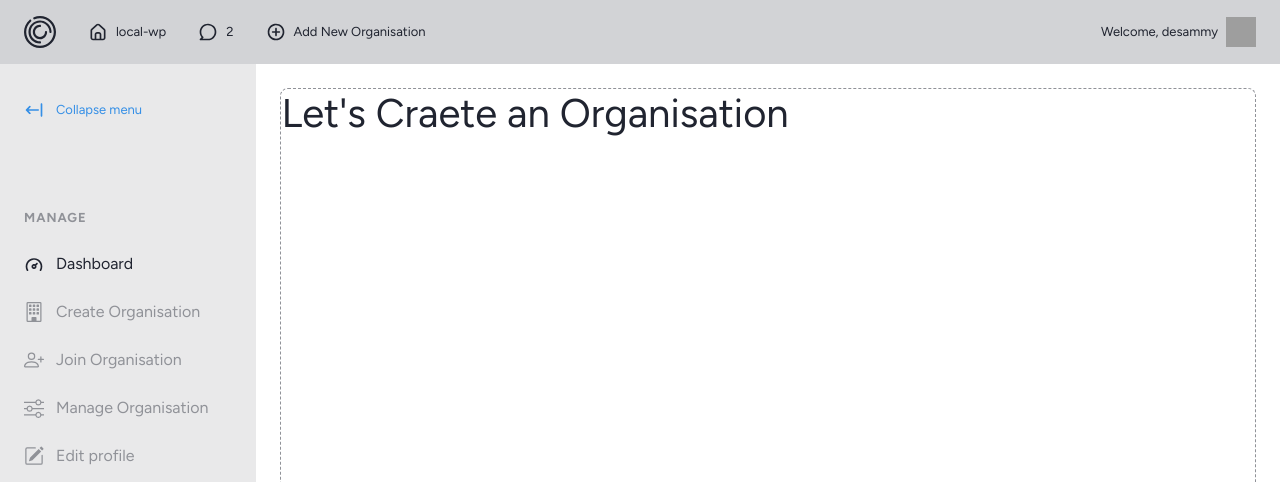
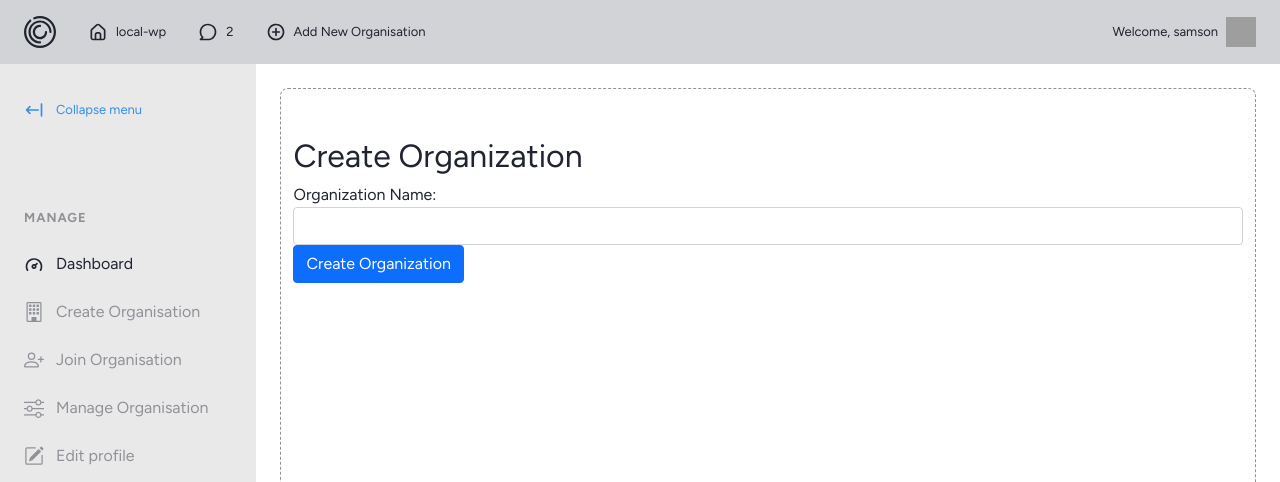
Before and after one commit to De-sam/QR_Attendance_App, a Flask app: page /create_org in a window 1280 px wide. Shown: the top 482 px of the page. Run offline with Flask 3, Linux system fonts and the light colour scheme; a user stored in the database is signed in; grey boxes are pictures that could not be loaded.

Commit message:
added create organisation feature

```diff
--- a/myapp/static/css/dashboard.css
+++ b/myapp/static/css/dashboard.css
@@ -64,6 +64,15 @@ body {
 	font-family: 'Figtree', sans-serif;
 	color: var(--gray-base);
 }
+
+/* adding hover effect */
+
+.sidebar__menu-item.active {
+    background-color: red;
+    color: white; /* Change text color to white */
+    /* Add any other styles for the active menu item */
+}
+
 
 .profile_image{
 	height: 30px;
@@ -167,6 +176,7 @@ body.sidebar-open #toggle-icon-close {
 	flex-direction: column;
 	gap: 4rem;
 	min-height: 100%;
+	z-index: 1000;
 	align-items: flex-start;
 	transform: translate3d(-100%, 0, 0);
 	transition: transform .4s ease-in-out, background-color .4s ease-in-out;
@@ -295,6 +305,7 @@ body.sidebar-open #sidebar {
 	border-radius: 8px;
 	height: calc(100vh + 10rem);
 	display: grid;
+	place-content: ;
 
 }
 
--- a/myapp/static/js/dashboard.js
+++ b/myapp/static/js/dashboard.js
@@ -42,3 +42,25 @@ const switchTheme = () => {
 
 // Add the event listener for the theme switcher
 document.querySelector('#sidebar__theme-switcher').addEventListener('click', switchTheme)
+
+// added functionality for hover effect
+// Get all the menu items
+const menuItems = document.querySelectorAll('.sidebar__menu-item');
+
+// Function to handle menu item selection
+const selectMenuItem = (menuItem) => {
+    // Remove 'active' class from all menu items
+    menuItems.forEach(item => {
+        item.classList.remove('active');
+    });
+
+    // Add 'active' class to the selected menu item
+    menuItem.classList.add('active');
+}
+
+// Add event listener to each menu item
+menuItems.forEach(item => {
+    item.addEventListener('click', () => {
+        selectMenuItem(item);
+    });
+});
--- a/myapp/templates/create_org.html
+++ b/myapp/templates/create_org.html
@@ -3,5 +3,14 @@
 
 
 {% block content %}
- <h1> Let's Craete an Organisation </h1>
+<div class="container mt-5">
+    <h2>Create Organization</h2>
+    <form method="POST">
+        <div class="form-group">
+            <label for="name">Organization Name:</label>
+            <input type="text" class="form-control" id="name" name="name" required>
+        </div>
+        <button type="submit" class="btn btn-primary">Create Organization</button>
+    </form>
+</div>
  {% endblock %}
--- a/myapp/templates/dashboard_base.html
+++ b/myapp/templates/dashboard_base.html
@@ -200,7 +200,7 @@
 				<ul>
 					<li class="menu-heading"><span>Manage</span></li>
 					<li>
-						<a href="#" class="active">
+						<a href="/dashboard" class="active">
 							<svg>
 								<use xlink:href="#icon-dashboard"></use>
 							</svg>
@@ -234,8 +234,11 @@
 						</a>
 					</li>
 
+					{% block menu %}
+					<!-- This is a dynamic menu -->
+					{% endblock %}
 
-					<li>
+<li>
 						<a href="#">
 							<svg xmlns="http://www.w3.org/2000/svg" width="16" height="16" fill="currentColor" class="bi bi-pencil-square" viewBox="0 0 16 16">
 								<path d="M15.502 1.94a.5.5 0 0 1 0 .706L14.459 3.69l-2-2L13.502.646a.5.5 0 0 1 .707 0l1.293 1.293zm-1.75 2.456-2-2L4.939 9.21a.5.5 0 0 0-.121.196l-.805 2.414a.25.25 0 0 0 .316.316l2.414-.805a.5.5 0 0 0 .196-.12l6.813-6.814z"/>
@@ -245,9 +248,7 @@
 							<span>Edit profile</span>
 						</a>
 					</li>
-					{% block menu %}
-					<!-- This is a dynamic menu -->
-					{% endblock %}
+
 					<li>
 						<a href="#">
 							<svg>
@@ -288,7 +289,7 @@
 							<div class="card text-white bg-danger mb-3" style="max-width: 18rem;">
 								<div class="card-header">Number of Organizations</div>
 								<div class="card-body">
-									<h5 class="card-title">{{ num_organizations }}</h5>
+									<h5 class="card-title">{{ organization_count }}</h5>
 								</div>
 							</div>
 						</div>
@@ -296,12 +297,17 @@
 							<div class="card text-white bg-success mb-3" style="max-width: 18rem;">
 								<div class="card-header">Number of Locations</div>
 								<div class="card-body">
+									<h5 class="card-title">9</h5>
 									<h5 class="card-title">{{ num_locations }}</h5>
 								</div>
 							</div>
 						</div>
-					</div>
+						</div>
 				</div>
+
+
+
+
 
 				{% endblock %}
 			</div>
--- a/myapp/views.py
+++ b/myapp/views.py
@@ -1,5 +1,11 @@
 from flask import Blueprint,render_template
 from flask_login import login_required,current_user
+import uuid
+from myapp import render_template,request,flash,redirect,url_for
+from . import db
+from .models import User,Organization,Location
+
+
 
 views = Blueprint("views", __name__)
 
@@ -11,17 +17,61 @@ def home():
 @views.route("/dashboard")
 @login_required
 def dashboard():
-    return render_template('dashboard_base.html', name=current_user.username)
+    organization_count = Organization.query.count()  # Count all organizations
+    organizations = Organization.query.all()
+    return render_template(
+        'dashboard_base.html',
+        name=current_user.username,
+        organization_count=organization_count,
+          organizations=organizations
+        )
 
-@views.route("/create_org")
+@views.route("/create_org", methods=['GET', 'POST'])
 @login_required
 def create_org():
+    if request.method == 'POST':
+        name = request.form.get('name').strip()  # Strip whitespace for consistent comparison
+        user_id = 1  # Static for demonstration; use authenticated user's ID in production
+
+        # Check if the organization name already exists
+        existing_organization = Organization.query.filter_by(name=name).first()
+        if existing_organization:
+            flash('An organization with this name already exists.', category='danger')
+            return redirect(url_for('views.create_org'))
+
+        if not name:
+            flash('Organization name is required.', 'error')
+            return redirect(url_for('create_organization'))
+
+        code = generate_organization_code(name)
+        new_org = Organization(name=name, code=code, user_id=user_id)
+        db.session.add(new_org)
+        db.session.commit()
+        flash('Organization created successfully!', category='success')
+        return redirect(url_for('views.manage_org'))
     return render_template('create_org.html', name=current_user.username)
+
+def generate_organization_code(name):
+    if len(name) < 2:
+        raise ValueError("Name must be at least two characters long")
+
+    # Extract the first, second, and last characters of the name
+    first = name[0].upper()
+    second = name[1].upper()
+    last = name[-1].upper()
+
+    # Generate a UUID, take the first 4 characters
+    unique_part = str(uuid.uuid4())[:4]
+
+    # Concatenate and ensure the specific parts are uppercase
+    return f"{first}{second}{last}{unique_part}"
 
 @views.route("/manage_org")
 @login_required
 def manage_org():
-    return render_template('manage_org.html', name=current_user.username)
+
+    organizations = Organization.query.all()
+    return render_template('manage_org.html', organizations=organizations)
 
 @views.route("/join_org")
 @login_required
```
Also changed, not shown: myapp/models.py (+21 -1 lines), myapp/templates/manage_org.html (+19 -1 lines), instance/database.db, myapp/templates/forgot-password-modal.html (line endings or trailing spaces), 1 other file.
